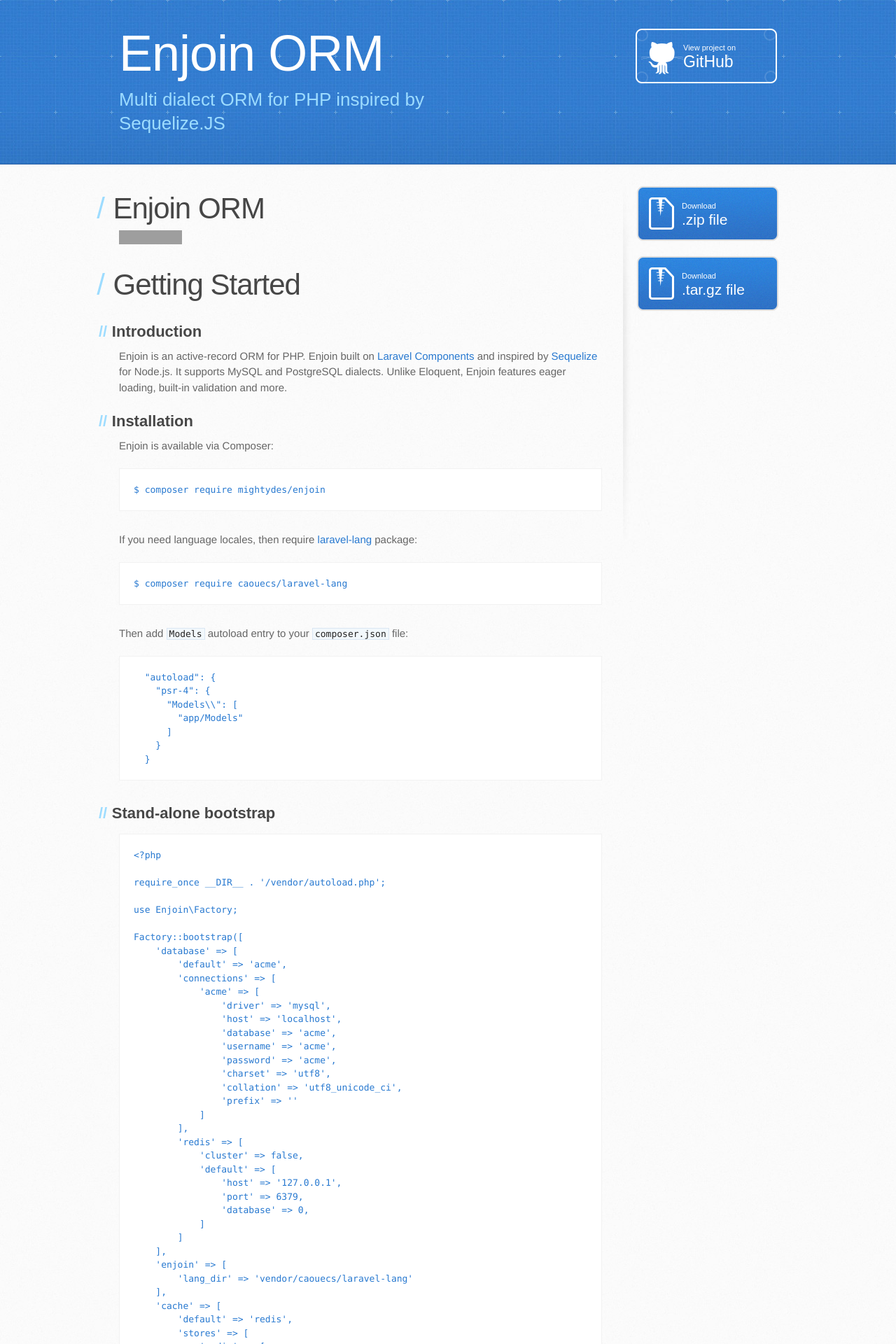
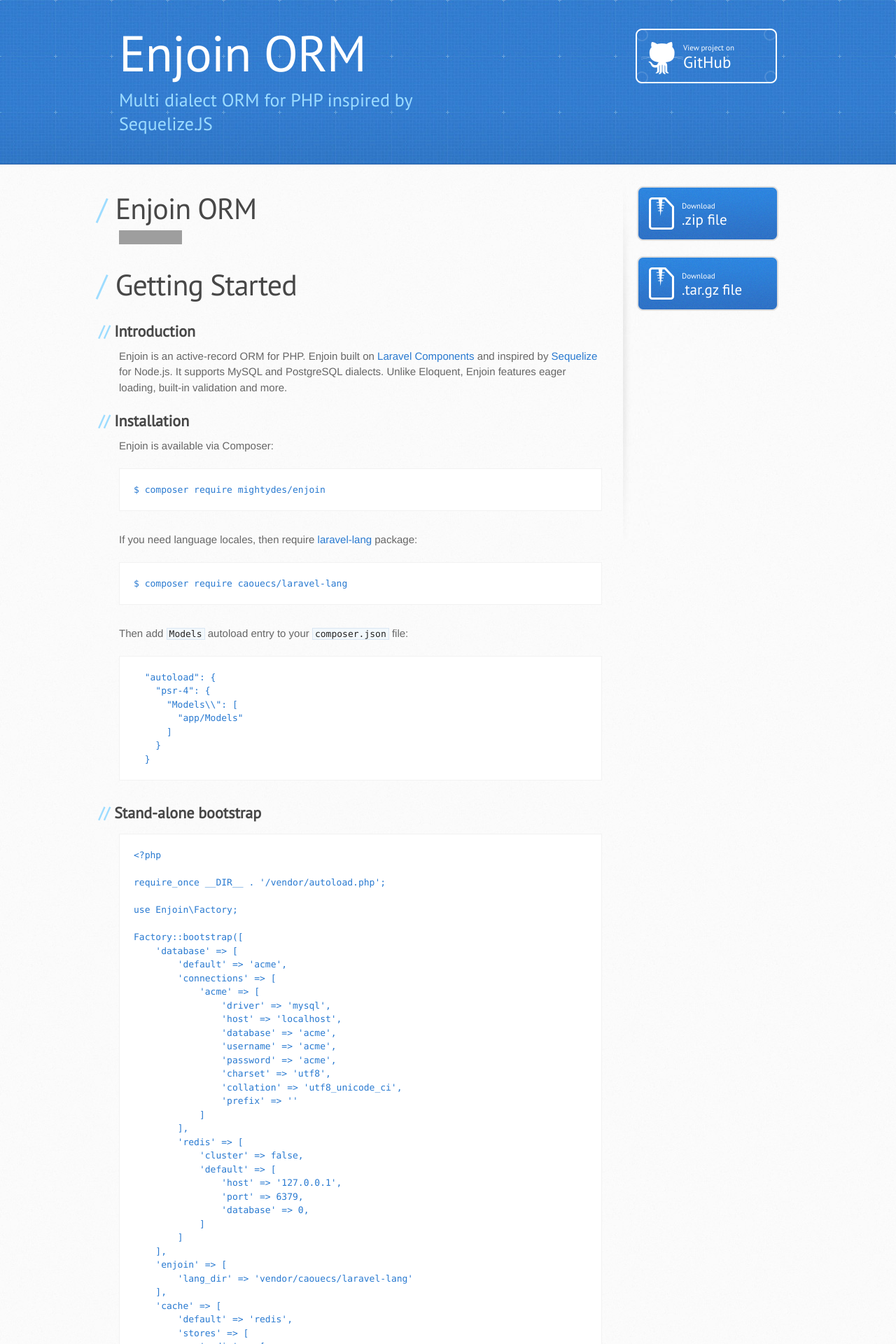
Before and after one commit to mightydes/enjoin, a Jekyll site: the page built from index.md, in a window 1280 px wide. Shown: the top 1920 px of the page at 70% size. Built offline with Jekyll 4.4.1, drawn with Linux system fonts in a browser that asks for light colours; grey boxes are pictures that could not be loaded.

Commit message:
Fixed font link

```diff
--- a/_layouts/index.html
+++ b/_layouts/index.html
@@ -6,7 +6,7 @@
     <meta name="viewport" content="width=device-width, initial-scale=1, maximum-scale=1">
 
     <link rel="shortcut icon" href="favicon.ico" type="image/x-icon">
-    <link href='https://fonts.googleapis.com/css?family=Architects+Daughter' rel='stylesheet' type='text/css'>
+    <link href="https://fonts.googleapis.com/css?family=PT+Sans" rel="stylesheet">
     <link rel="stylesheet" type="text/css" href="stylesheets/stylesheet.css" media="screen">
     <link rel="stylesheet" type="text/css" href="stylesheets/github-light.css" media="screen">
     <link rel="stylesheet" type="text/css" href="stylesheets/print.css" media="print">
```
